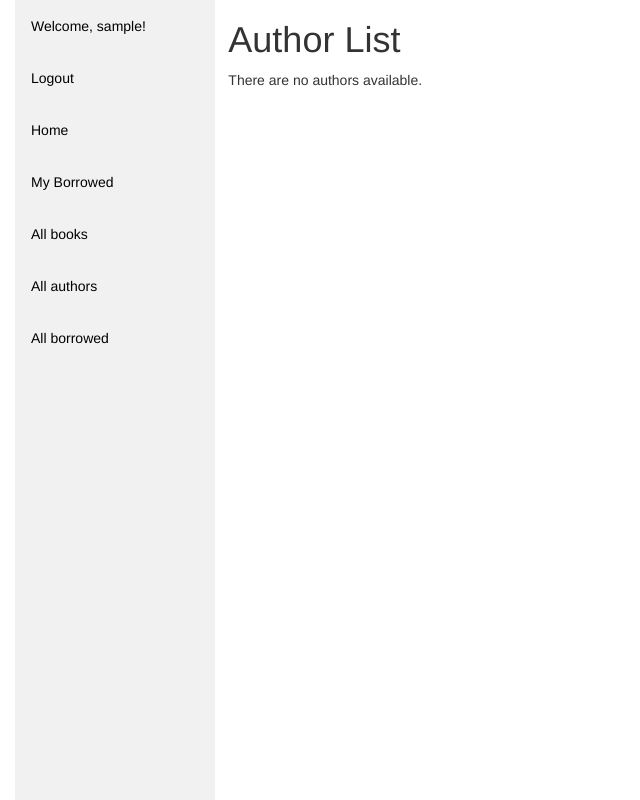
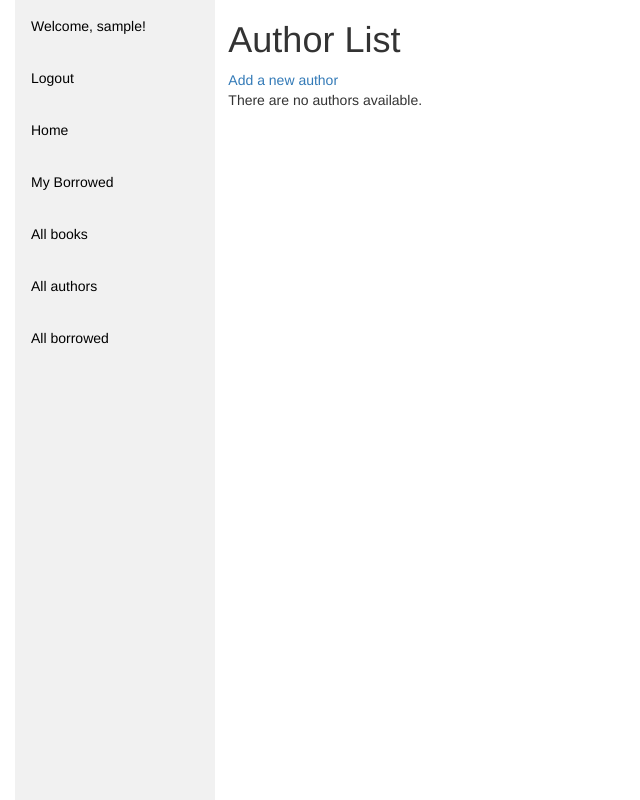
Before and after one commit to SterrenHeer/library_app, a Django app: page /catalog/authors/ in a window 1280 px wide. Shown: the whole page, without its empty margins (0-640 px from the left). Run offline with Django 4.2, Linux system fonts and the light colour scheme; the visitor is signed in with stand-in values (Sample User, id 1); data that the repository does not hold is empty; some libraries are stand-ins or nearby versions.

Commit message:
Added create, update and delete features on book and author pages

```diff
--- a/catalog/static/css/styles.css
+++ b/catalog/static/css/styles.css
@@ -7,6 +7,8 @@
   height: 100%;
   overflow: auto;
 }
+
+.material-icons.md-16 { font-size: 16px; }
 
 /* Сайдбар ссылки */
 .sidebar a, span {
--- a/catalog/templates/catalog/author_list.html
+++ b/catalog/templates/catalog/author_list.html
@@ -1,16 +1,25 @@
 {% extends "catalog/base_generic.html" %}
+
 {% block title %}
     List of authors
 {% endblock %}
+
 {% block content %}
   <h1>Author List</h1>
+  {% if user.is_staff %}
+    <a href="{% url 'author-create' %}">Add a new author</a>
+  {% endif %}
+
   {% if author_list %}
     <ul>
     {% for author in author_list %}
       <li>
-          <a href="{{ author.get_absolute_url }}">
-          {{ author }} ({{author.date_of_birth}} - {% if author.date_of_death %}{{author.date_of_death}}{% endif %})
-          </a>
+        <a href="{{ author.get_absolute_url }}">{{ author }}</a>
+          ({{author.date_of_birth}} - {% if author.date_of_death %}{{author.date_of_death}}{% endif %})
+        {% if user.is_staff %}
+          <a href="{% url 'author-update' author.id %}"><i class="material-icons md-16">edit</i></a>
+          <a href="{% url 'author-delete' author.id %}"><i class="material-icons md-16">delete</i></a>
+        {% endif %}
       </li>
     {% endfor %}
     </ul>
--- a/catalog/templates/catalog/base_generic.html
+++ b/catalog/templates/catalog/base_generic.html
@@ -4,6 +4,7 @@
   <meta charset="utf-8">
   <meta name="viewport" content="width=device-width, initial-scale=1">
   <link rel="stylesheet" href="https://maxcdn.bootstrapcdn.com/bootstrap/3.3.7/css/bootstrap.min.css">
+  <link rel="stylesheet" href="https://fonts.googleapis.com/icon?family=Material+Icons">
   <script src="https://ajax.googleapis.com/ajax/libs/jquery/1.12.4/jquery.min.js"></script>
   <script src="https://maxcdn.bootstrapcdn.com/bootstrap/3.3.7/js/bootstrap.min.js"></script>
   {% load static %}
```
Also changed, not shown: catalog/templates/catalog/book_list.html (+14 -6 lines). Lines whose indentation alone changed are shown as unchanged.
